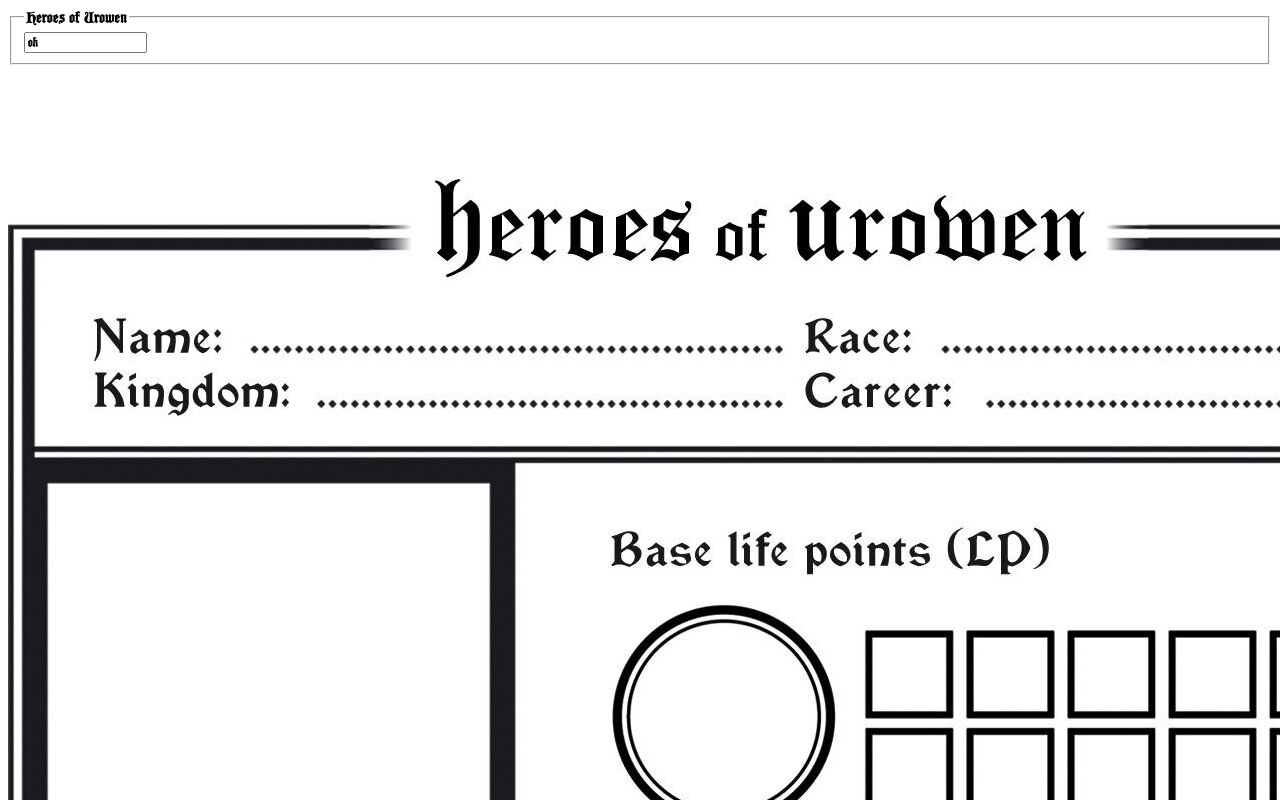
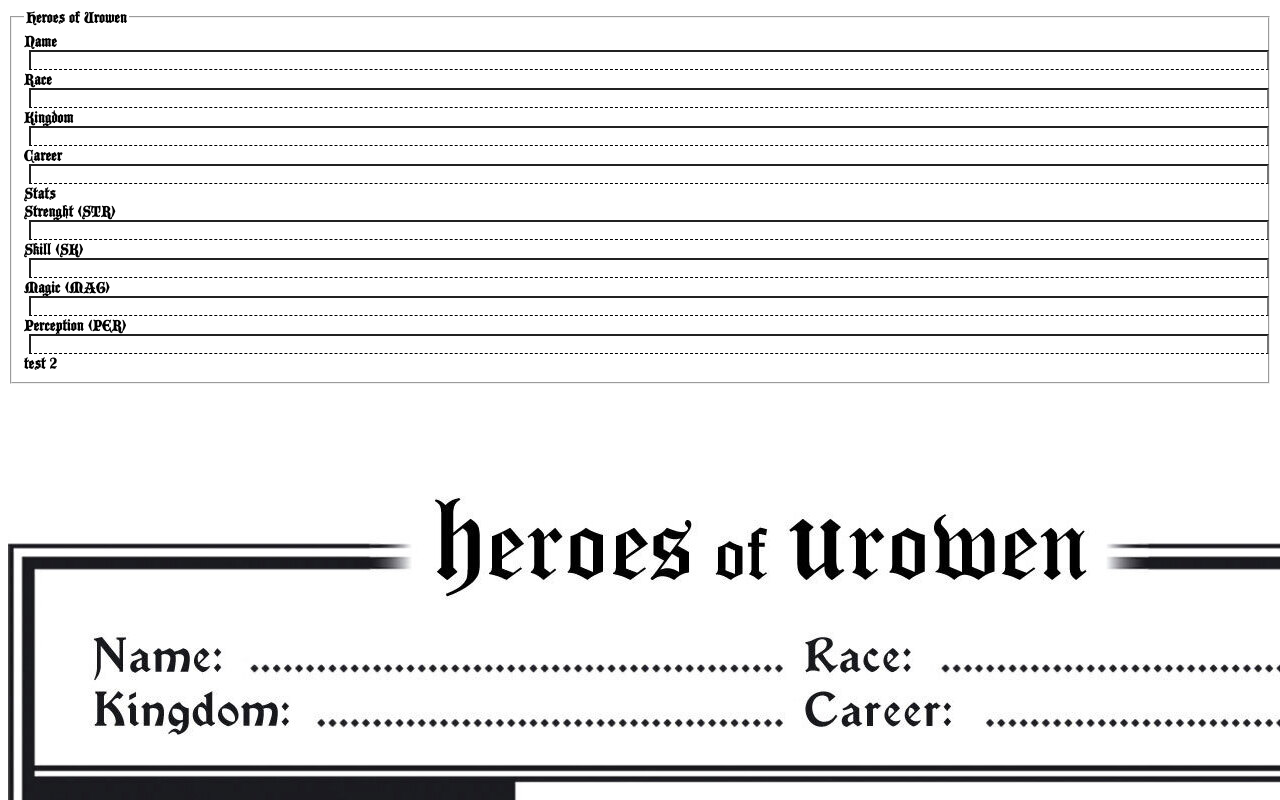
Before and after one commit to shezard/heroes-of-urowen, a SvelteKit app: page / in a window 1280 px wide. Shown: the top 800 px of the page. Built offline with nearby package versions, Linux system fonts and the light colour scheme.

Commit message:
Move more stats to css

```diff
--- a/src/components/App.svelte
+++ b/src/components/App.svelte
@@ -1,12 +1,73 @@
+<script lang="ts">
+    import { name, race, kingdom, career, zaifas } from "../store";
+</script>
+
 <fieldset class="m-1 border-4 border-black border-double">
     <legend class="text-3xl ml-5 px-2">
         Heroes of Urowen
     </legend>
-    <input type="text" value="ok"/>
+
+    <div class="grid grid-cols-2">
+        <label class="flex p-1">
+            Name
+            <input type="text" bind:value={$name} />
+        </label>
+
+        <label class="flex p-1">
+            Race
+            <input type="text" bind:value={$race} />
+        </label>
+
+
+        <label class="flex p-1">
+            Kingdom
+            <input type="text" bind:value={$kingdom} />
+        </label>
+
+        <label class="flex p-1">
+            Career
+            <input type="text" bind:value={$career} />
+        </label>
+    </div>
+
+    <div class="grid grid-cols-2">
+        <div class="p-1">
+            Stats
+            <div>
+                <label class="flex">
+                    Strenght (STR)
+                    <input type="number" />
+                </label>
+                <label class="flex">
+                    Skill (SK)
+                    <input type="number" />
+                </label>
+                <label class="flex">
+                    Magic (MAG)
+                    <input type="number" />
+                </label>
+                <label class="flex">
+                    Perception (PER)
+                    <input type="number" />
+                </label>
+            </div>
+        </div>
+        <div class="p-1">
+            test 2
+        </div>
+    </div>
+
 </fieldset>
 
 <style>
     * {
         font-family: 'BlackCastle'
     }
+
+    input {
+        border-bottom: 1px dashed black;
+        width: 100%;
+        text-indent: 2px;
+        margin-left: 5px;
+    }
 </style>
--- a/src/routes/+page.svelte
+++ b/src/routes/+page.svelte
@@ -1,6 +1,5 @@
 <script>
 	import App from "../components/App.svelte";
-	import { name, race, kingdom, career, zaifas } from "../store";
 </script>
 
 <App />
@@ -12,36 +11,7 @@
 
 <!-- <div class="absolute">
     <input
-        type="text" bind:value={$name}
-        class="top-[32px] left-[80px]"
-    />
-    <input
-        type="text" bind:value={$race}
-        class="top-[32px] left-[240px]"
-    />
-    <input
-        type="text" bind:value={$kingdom}
-        class="top-[50px] left-[80px]"
-    />
-    <input
-        type="text" bind:value={$career}
-        class="top-[50px] left-[240px]"
-    />
-    <input
         type="number" bind:value={$zaifas}
         class="top-[936px] left-[295px]"
     />
 </div> -->
-
-<style>
-    input {
-        position: absolute;
-        width: 5rem;
-        height: 15px;
-        border: 1px solid #ccc;
-    }
-
-    input[type=number] {
-        width: 3rem;
-    }
-</style>
```
